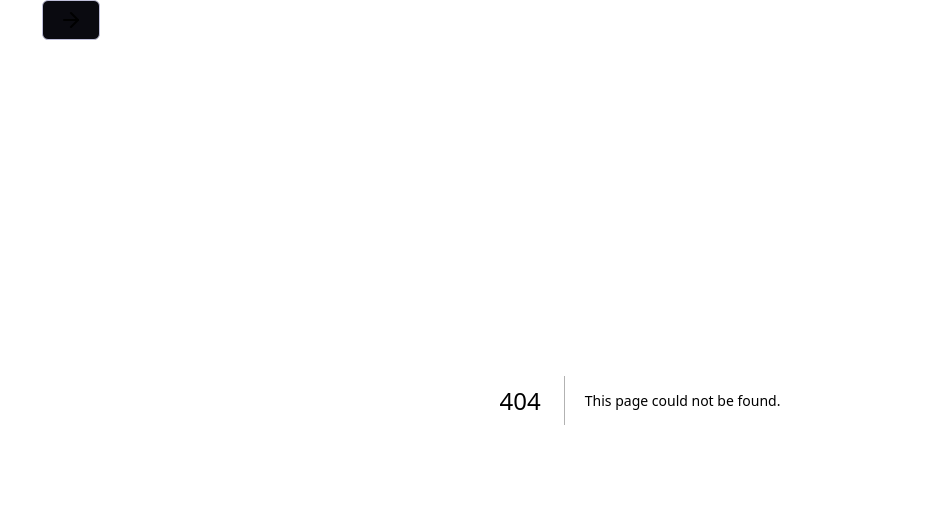
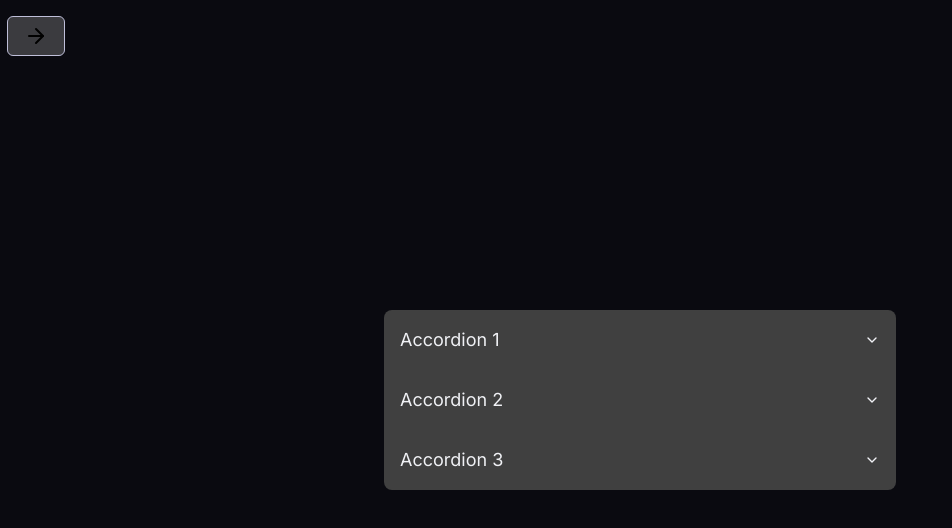
Before and after one commit to listlessbird/50-ui, a Next.js app: page /accordion in a window 1280 px wide. Before the commit this address had no page. Shown: the top 528 px of the page, without its empty margins (0-952 px from the left). Built offline with nearby package versions, Linux system fonts and the light colour scheme.

Commit message:
accordion

```diff
--- a/package.json
+++ b/package.json
@@ -18,6 +18,7 @@
     "next": "14.2.4",
     "react": "^18",
     "react-dom": "^18",
+    "react-use-measure": "^2.1.1",
     "tailwind-merge": "^2.4.0",
     "tailwindcss-animate": "^1.0.7"
   },
--- /dev/null
+++ b/src/app/accordion/accordion.tsx
@@ -0,0 +1,118 @@
+"use client";
+
+import { cn } from "@/lib/utils";
+// import { Prettify } from "@/types";
+import { AnimatePresence, motion } from "framer-motion";
+import { ChevronDown } from "lucide-react";
+import { useState } from "react";
+import useMeasure from "react-use-measure";
+
+// type expand = Prettify<ReturnType<typeof useMeasure>>;
+
+export function Accordion({
+  label,
+  renderContent,
+}: {
+  label: string;
+  renderContent: () => JSX.Element;
+}) {
+  const [ref, bounds] = useMeasure();
+  const [isOpen, setIsOpen] = useState(false);
+
+  return (
+    <div className="w-full p-4" data-open={isOpen}>
+      <button
+        className="flex justify-between gap-8 items-center text-lg w-full"
+        onClick={() => setIsOpen((prev) => !prev)}
+      >
+        {label}
+        <ChevronDown
+          size={16}
+          className={cn("arrow transition-transform rotate-0", {
+            "rotate-180": isOpen,
+          })}
+        />
+      </button>
+      <AnimatePresence initial={false}>
+        {isOpen && (
+          <motion.div
+            key="content"
+            initial={{ height: 0 }}
+            animate={{ height: "auto" }}
+            exit={{ height: 0 }}
+            // transition={{ delay: 0.2 }}
+            className="overflow-hidden"
+          >
+            <div ref={ref} className="p-4 text-muted">
+              {renderContent()}
+            </div>
+          </motion.div>
+        )}
+      </AnimatePresence>
+    </div>
+  );
+}
+
+export function Accordions() {
+  return (
+    <section className=" grid place-items-center h-screen max-w-xl container">
+      <div className="bg-neutral-700 w-full rounded-lg">
+        <Accordion
+          label="Accordion 1"
+          renderContent={() => (
+            <p>
+              lorem 23 words Lorem ipsum dolor sit amet, consectetur adipiscing
+              elit. Nullam nec purus at ante tincidunt luctus. Nullam nec purus
+              at ante tincidunt luctus Nullam nec purus at ante tincidunt
+              luctus. Nullam nec purus at ante tincidunt luctus. Nullam nec
+              purus at ante tincidunt luctus. Nullam nec purus at ante tincidunt
+              luctus. Nullam nec purus at ante tincidunt luctus. Nullam nec
+              purus at ante tincidunt luctus. Nullam
+            </p>
+          )}
+        />
+        <Accordion
+          label="Accordion 2"
+          renderContent={() => (
+            <p>
+              the quick brown fox jumps over the lazy dog the quick brown fox
+              jumps over the lazy dog the quick brown fox jumps over the lazy
+              dog the quick brown fox jumps over the lazy dog the quick brown
+              fox jumps over the lazy dog the quick brown fox jumps over the
+              lazy dog the quick brown fox jumps over the lazy dog the quick
+              brown fox jumps over the lazy dog the quick brown fox jumps over
+              the lazy dog
+            </p>
+          )}
+        />
+        <Accordion
+          label="Accordion 3"
+          renderContent={() => (
+            <p>
+              encoding is not the important part of the fansubbing process, but
+              rather the translation itself. The translation should be as
+              accurate as possible, and should be able to convey the original
+              meaning of the dialogue. The translation should also be natural,
+              and should sound like something that a native speaker would say.
+              The translation should also be consistent, and should use the same
+              terminology throughout the entire series. The translation should
+              also be grammatically correct, and should use proper punctuation
+              and capitalization. The translation should also be free of
+              spelling errors, and should use the correct spelling of all words.
+              The translation should also be free of typos, and should use the
+              correct grammar and syntax. The translation should also be free of
+              slang, and should use formal language. The translation should also
+              be free of cultural references, and should use language that is
+              appropriate for the target audience. The translation should also
+              be free of any offensive language, and should use language that is
+              respectful and appropriate. The translation should also be free of
+              any political or religious references, and should use language
+              that is neutral and non-controversial. <br /> <br />
+              what in the copilot
+            </p>
+          )}
+        />
+      </div>
+    </section>
+  );
+}
--- /dev/null
+++ b/src/app/accordion/page.tsx
@@ -0,0 +1,5 @@
+import { Accordions } from "./accordion";
+
+export default function Page() {
+  return <Accordions />;
+}
--- a/src/app/globals.css
+++ b/src/app/globals.css
@@ -57,3 +57,8 @@
       @apply bg-background text-foreground;
     }
   }
+
+  /* cant find the tw property for this for some reason */
+  .arrow {
+    transform-box: fill-box;
+  }
--- a/src/app/layout.tsx
+++ b/src/app/layout.tsx
@@ -1,14 +1,23 @@
 import type { Metadata } from "next";
 import { Inter } from "next/font/google";
 import "./globals.css";
-import { Navbar } from "@/components/navbar";
+import { Navbar, SidebarStateContextProvider } from "@/components/navbar";
+import { Wrapper } from "@/app/wrapper";
 
 const inter = Inter({ subsets: ["latin"] });
 
 export const metadata: Metadata = {
-  title: "Create Next App",
-  description: "Generated by create next app",
+  title: "50 days of ui",
+  description:
+    "i make a ui component every day for 50 days with cool animations and all",
 };
+
+const navItems = [
+  {
+    label: "Accordion",
+    href: "/accordion",
+  },
+];
 
 export default function RootLayout({
   children,
@@ -19,8 +28,12 @@ export default function RootLayout({
     <html lang="en">
       <body className={inter.className}>
         <div className="flex">
-          <Navbar />
-          <div className="grow">{children}</div>
+          <SidebarStateContextProvider>
+            <Navbar items={navItems} />
+            <div className="grow">
+              <Wrapper>{children}</Wrapper>
+            </div>
+          </SidebarStateContextProvider>
         </div>
       </body>
     </html>
--- /dev/null
+++ b/src/app/wrapper.tsx
@@ -0,0 +1,19 @@
+"use client";
+
+import { useSidebarState } from "@/components/navbar";
+import { cn } from "@/lib/utils";
+
+export function Wrapper({ children }: { children: React.ReactNode }) {
+  const { isExpanded } = useSidebarState();
+
+  return (
+    <div
+      className={cn(
+        "transition-all ease-[cubic-bezier(0.165,0.84,0.44,1)] duration-300",
+        { "lg:pl-[250px]": isExpanded }
+      )}
+    >
+      {children}
+    </div>
+  );
+}
--- a/src/components/navbar.tsx
+++ b/src/components/navbar.tsx
@@ -5,70 +5,108 @@ import {
   createContext,
   Dispatch,
   SetStateAction,
+  useContext,
   useMemo,
   useState,
 } from "react";
 import { ArrowRight } from "lucide-react";
 import { cn } from "@/lib/utils";
 
-const RootWrapperContext = createContext<{
-  width: number;
-  setWidth: Dispatch<SetStateAction<number>>;
+import { motion } from "framer-motion";
+import Link from "next/link";
+import { useClickOutside } from "@/hooks/useClickOutside";
+
+const SidebarStateContext = createContext<{
+  isExpanded: boolean;
+  setExpanded: Dispatch<SetStateAction<boolean>>;
 } | null>(null);
 
-export function RootWrapper({ children }: { children: React.ReactNode }) {
-  const [width, setWidth] = useState(0);
+export function SidebarStateContextProvider({
+  children,
+}: {
+  children: React.ReactNode;
+}) {
+  const [isExpanded, setExpanded] = useState(false);
 
   const value = useMemo(
     () => ({
-      width,
-      setWidth,
+      isExpanded,
+      setExpanded,
     }),
-    [width]
+    [isExpanded]
   );
 
   return (
-    <RootWrapperContext.Provider value={value}>
+    <SidebarStateContext.Provider value={value}>
       {children}
-    </RootWrapperContext.Provider>
+    </SidebarStateContext.Provider>
   );
 }
 
-export function useRootWrapperValues() {
-  const context = RootWrapperContext;
+export function useSidebarState() {
+  const context = useContext(SidebarStateContext);
   if (context === null) {
-    throw new Error("useRootWrapperValues must be used within a RootWrapper");
+    throw new Error("useSidebarState must be used within a SidebarState");
   }
   return context;
 }
 
-export function Navbar() {
-  const [isExpanded, setExpanded] = useState(false);
+export function NavItem({
+  children,
+  href,
+}: {
+  children: React.ReactNode;
+  href: string;
+}) {
+  return (
+    <div className="flex items-center justify-start hover:bg-zinc-500/60 text-lg rounded-lg p-2">
+      <Link href={href}>{children}</Link>
+    </div>
+  );
+}
+
+export function Navbar({
+  items,
+}: {
+  items: { label: string; href: string }[];
+}) {
+  const { isExpanded, setExpanded } = useSidebarState();
+
+  const ref = useClickOutside(() => setExpanded(false));
+
   return (
     <nav
-      className={cn("h-screen flex fixed top-0 bottom-0 left-0", {
-        "-translate-x-full": !isExpanded,
-        "translate-x-0": isExpanded,
-      })}
+      className={cn(
+        "h-screen flex fixed top-0 bottom-0 left-0 transition-transform ease-[cubic-bezier(0.165,0.84,0.44,1)] duration-300 p-4",
+        {
+          "-translate-x-full": !isExpanded,
+          "translate-x-0": isExpanded,
+        }
+      )}
     >
-      <div className="bg-white/70 lg:w-64">
-        <div>
-          <a href="/" className="text-3xl lg:text-5xl font-bold">
-            50 Days Of Interactive UI
-          </a>
-          <p className="pt-2 text-lg">
-            This is a project to create 50 interactive UI components in 50 days.
-            <br />
-            I'll make 50 cool ui within next 50 days.
-          </p>
-        </div>
+      <div
+        className="bg-slate-600/40 w-48 md:w-64 rounded-xl text-white p-2 shadow-lg z-10 shadow-white/20"
+        ref={ref}
+      >
+        {items.map((item) => (
+          <NavItem key={item.label} href={item.href}>
+            {item.label}
+          </NavItem>
+        ))}
       </div>
       <Button
-        className="absolute right-[-100px]"
+        className="absolute top-4 right-[-65px] bg-white/20 text-black"
         variant={"outline"}
         onClick={() => setExpanded((p) => !p)}
+        asChild
       >
-        <ArrowRight />
+        <motion.button whileHover={{ scale: 1.1 }} whileTap={{ scale: 0.9 }}>
+          <ArrowRight
+            className={cn("arrow transition-transform duration-300", {
+              "rotate-180 ": isExpanded,
+            })}
+          />
+        </motion.button>
       </Button>
     </nav>
   );
--- /dev/null
+++ b/src/hooks/useClickOutside.ts
@@ -0,0 +1,29 @@
+import { useCallback, useEffect, useRef } from "react";
+
+export function useClickOutside(callback: () => void) {
+  const ref = useRef<HTMLDivElement>(null);
+
+  const handleClick = useCallback(
+    (e: MouseEvent | TouchEvent) => {
+      if (ref.current && !ref.current.contains(e.target as Node)) {
+        callback();
+      }
+    },
+    [callback]
+  );
+
+  useEffect(() => {
+    const handleMouseClick = (e: MouseEvent) => handleClick(e);
+    const handleTouchEnd = (e: TouchEvent) => handleClick(e);
+
+    document.addEventListener("click", handleMouseClick);
+    document.addEventListener("touchend", handleTouchEnd);
+
+    return () => {
+      document.removeEventListener("click", handleMouseClick);
+      document.removeEventListener("touchend", handleTouchEnd);
+    };
+  }, [handleClick]);
+
+  return ref;
+}
--- /dev/null
+++ b/src/types.ts
@@ -0,0 +1,3 @@
+export type Prettify<Type> = {
+  [K in keyof Type]: Type[K];
+} & {};
```
Also changed, not shown: 1 other file (tests, documents, lock files or other folders).
